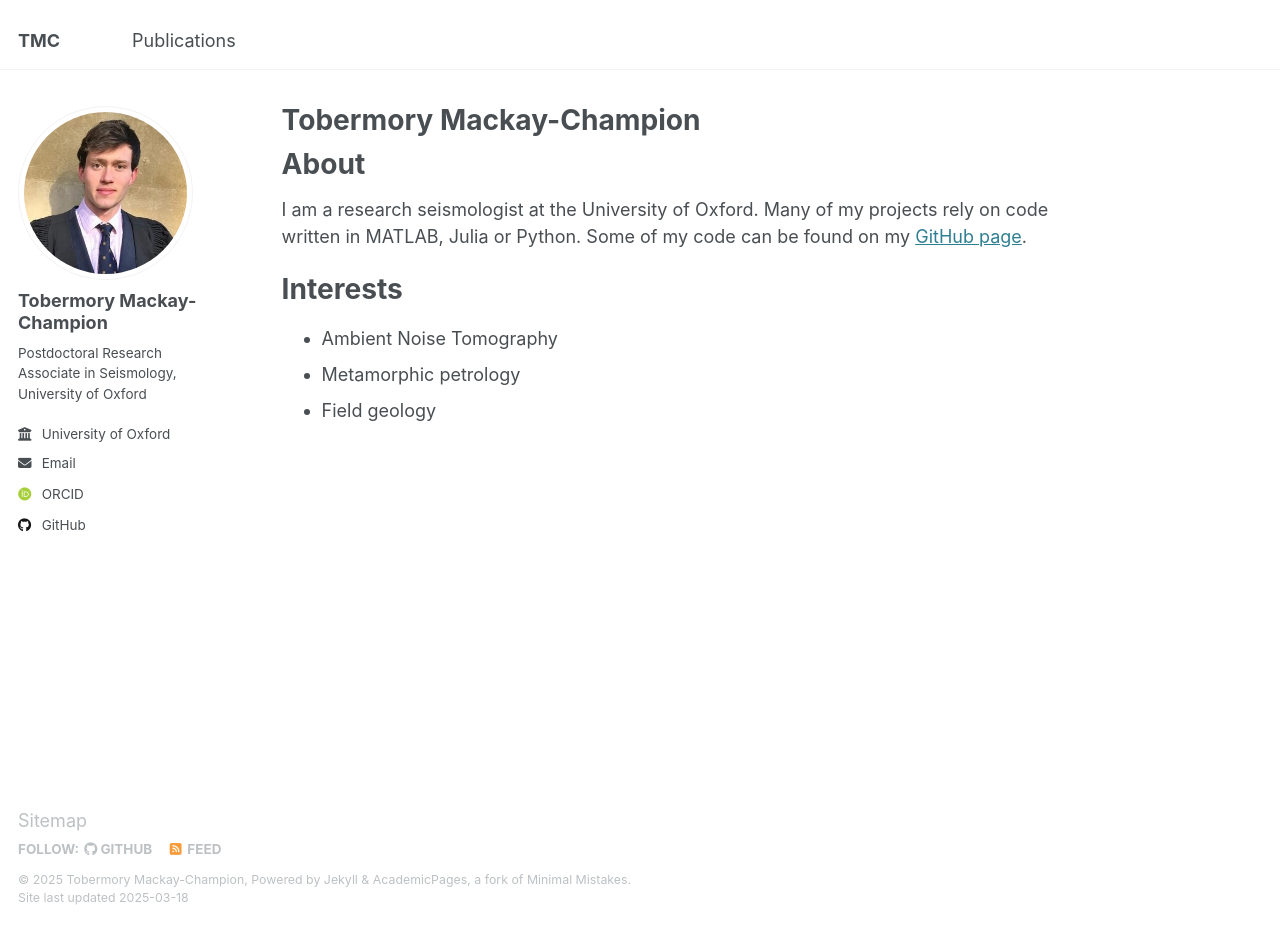
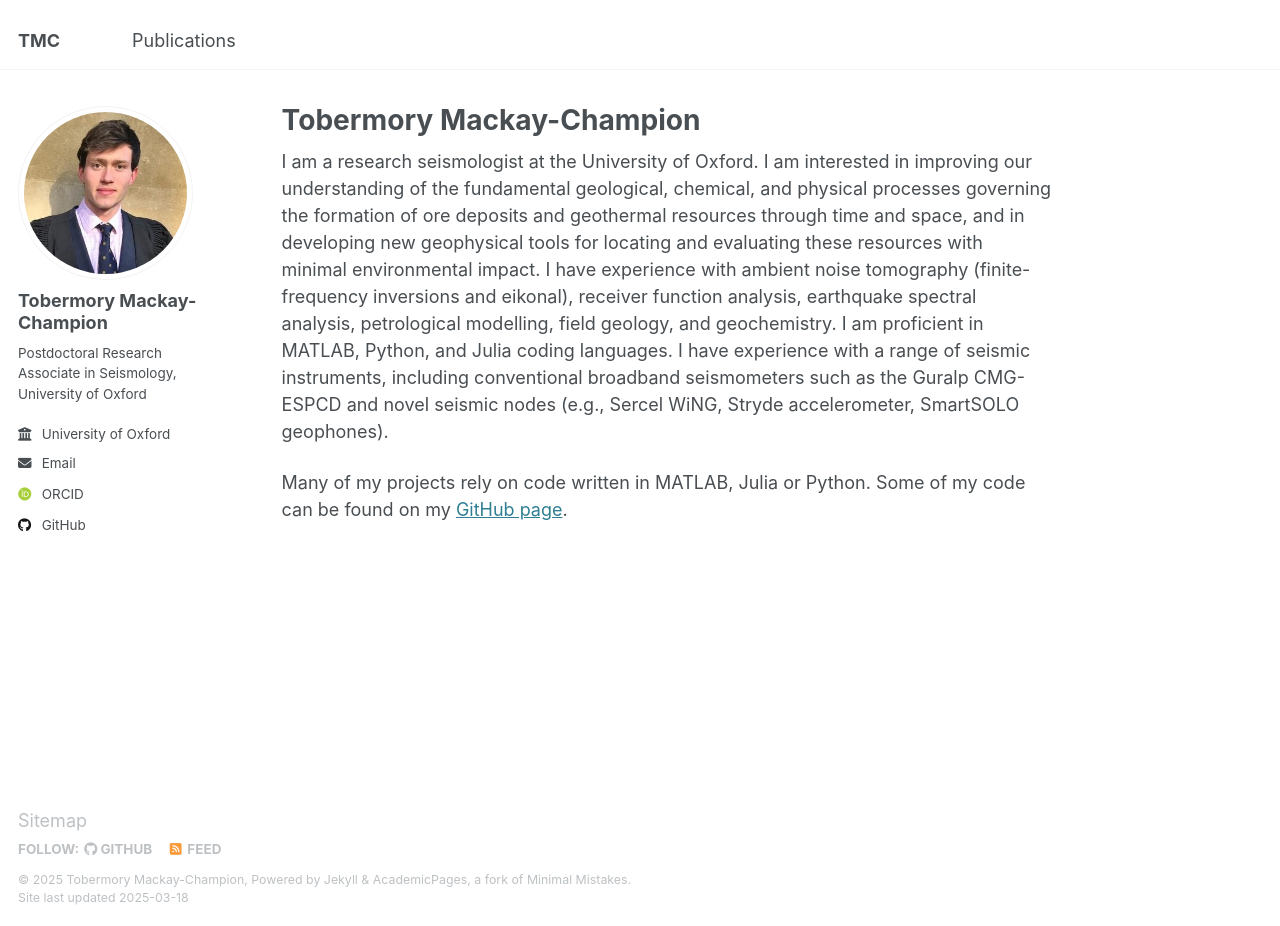
Before and after one commit to TMackay-Champion/TMackay-Champion.github.io, a Jekyll site: the page built from _pages/about.md, in a window 1280 px wide and 926 px high. Built offline with Jekyll 4.4.1, drawn with Linux system fonts in a browser that asks for light colours; some web fonts are replaced.

Commit message:
Update about.md

```diff
--- a/_pages/about.md
+++ b/_pages/about.md
@@ -7,12 +7,7 @@ redirect_from:
   - /about.html
 ---
 
-About
-======
-I am a research seismologist at the University of Oxford. Many of my projects rely on code written in MATLAB, Julia or Python. Some of my code can be found on my [GitHub page]([https://pages.github.com](https://github.com/TMackay-Champion)).
 
-Interests
-======
-- Ambient Noise Tomography
-- Metamorphic petrology
-- Field geology
+I am a research seismologist at the University of Oxford. I am interested in improving our understanding of the fundamental geological, chemical, and physical processes governing the formation of ore deposits and geothermal resources through time and space, and in developing new geophysical tools for locating and evaluating these resources with minimal environmental impact. I have experience with ambient noise tomography (finite-frequency inversions and eikonal), receiver function analysis, earthquake spectral analysis, petrological modelling, field geology, and geochemistry. I am proficient in MATLAB, Python, and Julia coding languages. I have experience with a range of seismic instruments, including conventional broadband seismometers such as the Guralp CMG-ESPCD and novel seismic nodes (e.g., Sercel WiNG, Stryde accelerometer, SmartSOLO geophones).
+
+Many of my projects rely on code written in MATLAB, Julia or Python. Some of my code can be found on my [GitHub page]([https://pages.github.com](https://github.com/TMackay-Champion)).
```
